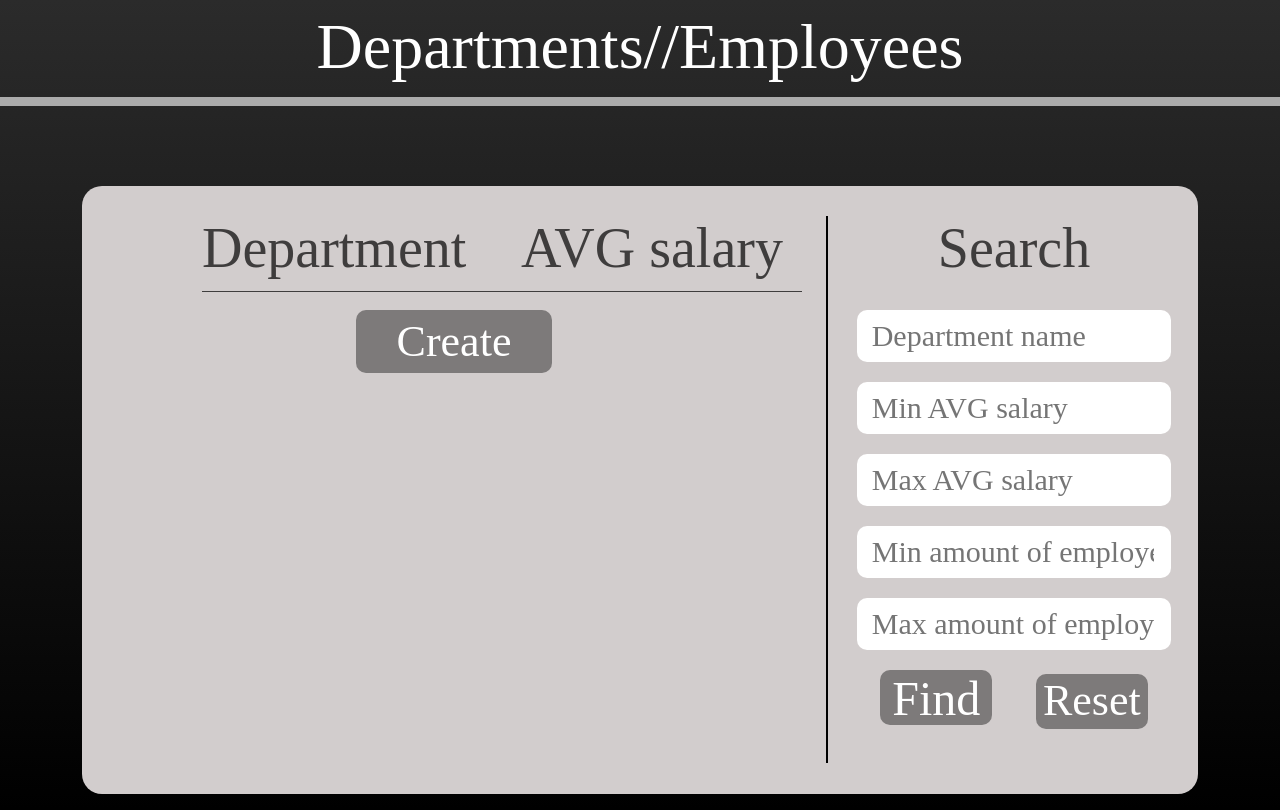
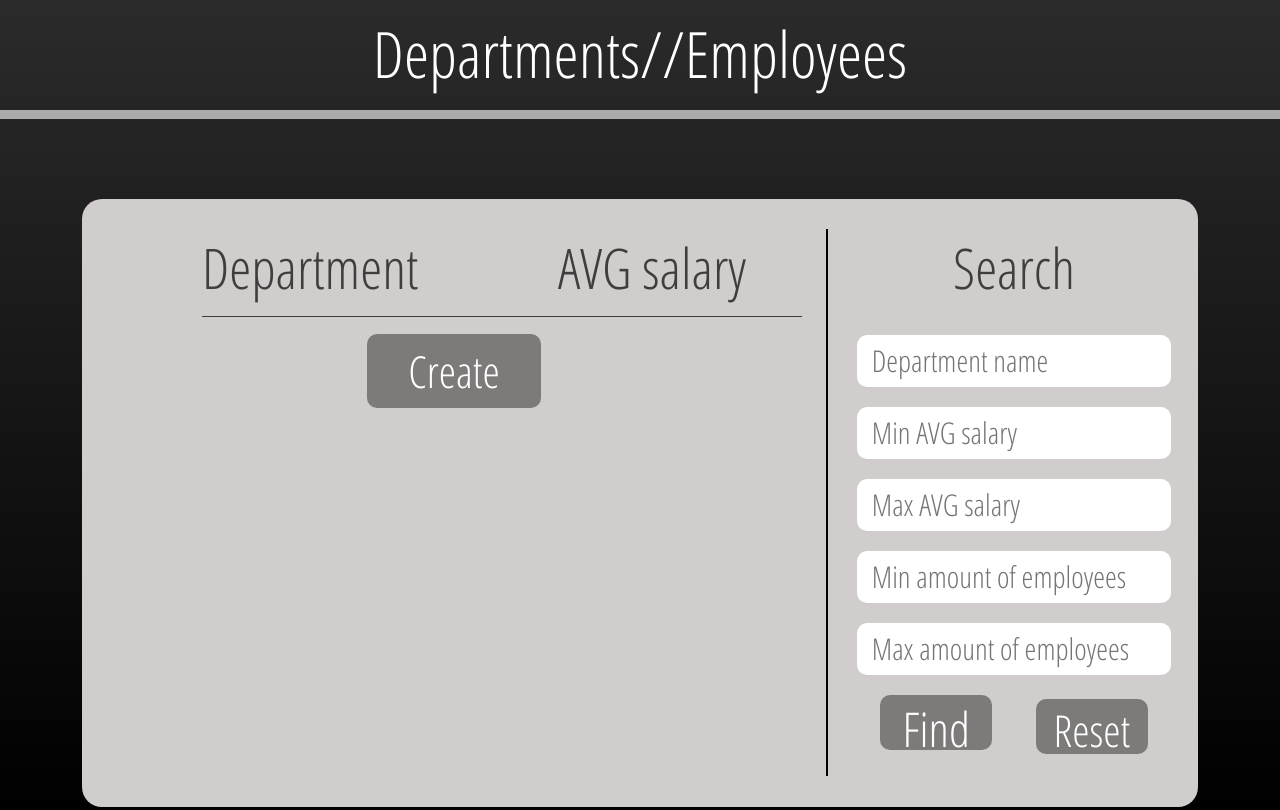
Before and after one commit to rostyk63/flaskProject_departments, a Flask app: page /departments in a window 1280 px wide. Run offline with Flask 2, Linux system fonts and the light colour scheme; data that the repository does not hold is empty.

Commit message:
fonts fix

```diff
--- a/department_app/static/style.css
+++ b/department_app/static/style.css
@@ -1,3 +1,5 @@
+@import url('https://fonts.googleapis.com/css2?family=Open+Sans+Condensed:wght@300&display=swap');
+
 body {
     background: -moz-radial-gradient(#2b2b2b, #000000);
     background: -webkit-linear-gradient(top, #2b2b2b, #000000);
@@ -14,14 +16,16 @@ a {
     color: #ffffff
 }
 
+
 @font-face {
-    font-family: "AC Boucle";
+    font-family: "AC Boucle", sans-serif;
     src: url("/department_app/static/fonts/ACBoucle.ttf") format("ttf"),
     url("/department_app/static/fonts/ACBoucle.eot") format('eot');
 }
 
+
 .your-style {
-    font-family: 'AC Boucle';
+    font-family: 'AC Boucle', 'Open Sans Condensed', sans-serif;
     font-weight: normal;
     font-style: normal;
     text-align: center;
@@ -31,7 +35,7 @@ a {
 }
 
 .your-style-h1 {
-    font-family: 'AC Boucle';
+    font-family: 'AC Boucle', 'Open Sans Condensed', sans-serif;
     font-weight: normal;
     font-style: normal;
     text-align: left;
@@ -41,7 +45,7 @@ a {
 }
 
 .your-style-h2 {
-    font-family: 'AC Boucle';
+    font-family: 'AC Boucle', 'Open Sans Condensed', sans-serif;
     font-weight: normal;
     font-style: normal;
     text-align: center;
@@ -122,7 +126,7 @@ a {
 }
 
 .search_input {
-    font-family: 'AC Boucle';
+    font-family: 'AC Boucle', 'Open Sans Condensed', sans-serif;
     font-weight: normal;
     font-style: normal;
     text-align: left;
@@ -136,7 +140,7 @@ a {
 }
 
 #search_button {
-    font-family: 'AC Boucle';
+    font-family: 'AC Boucle', 'Open Sans Condensed', sans-serif;
     font-weight: normal;
     font-style: normal;
     text-align: center;
@@ -251,7 +255,7 @@ a {
 }
 
 #search_button1 {
-    font-family: 'AC Boucle';
+    font-family: 'AC Boucle', 'Open Sans Condensed', sans-serif;
     font-weight: normal;
     font-style: normal;
     text-align: center;
@@ -740,7 +744,7 @@ a {
 }
 
 #add_employee2 {
-    font-family: 'AC Boucle';
+    font-family: 'AC Boucle', 'Open Sans Condensed', sans-serif;
     font-weight: normal;
     font-style: normal;
     text-align: center;
```
Also changed, not shown: other parts of department_app/static/style.css (+28 -28 lines).
